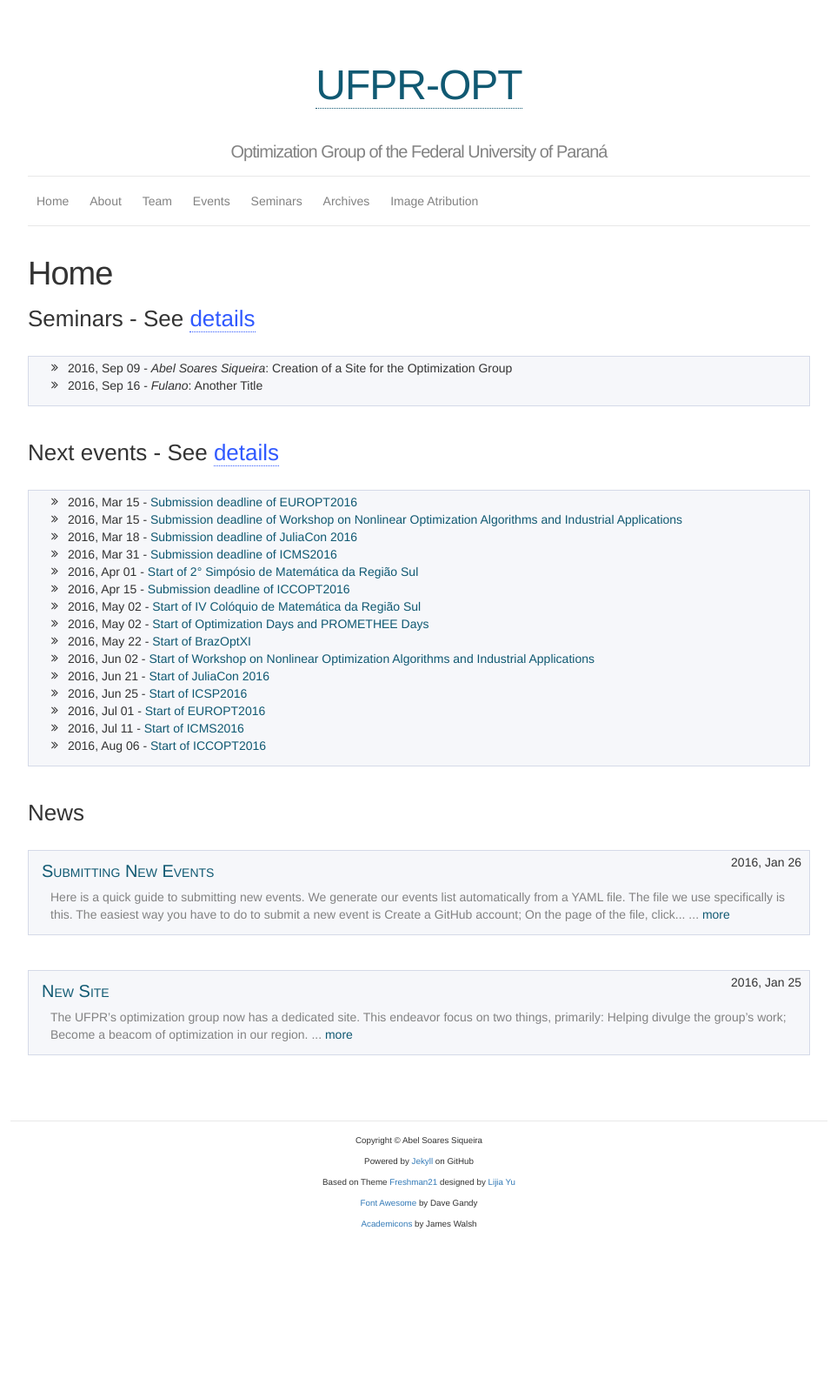
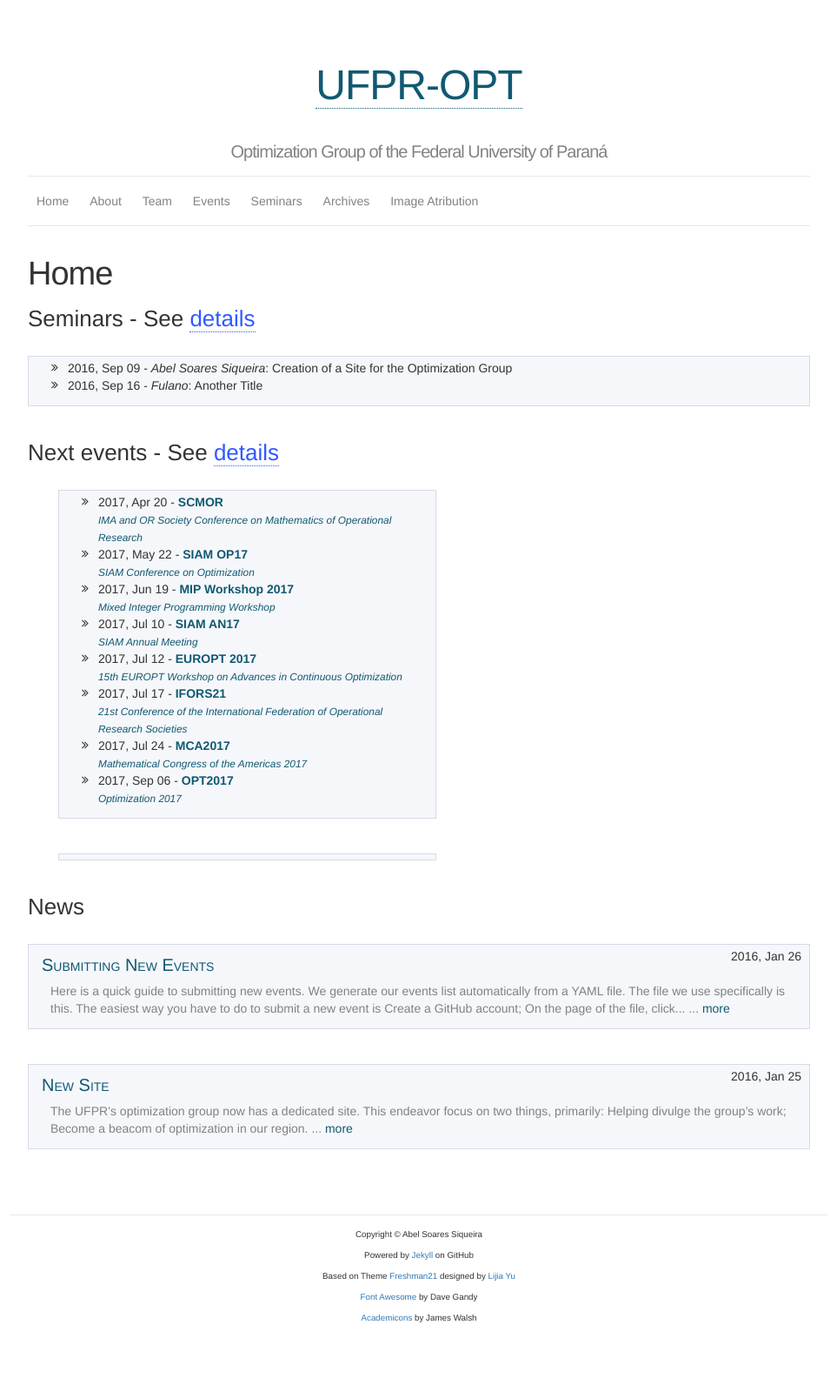
Before and after one commit to ufpr-pde/ufpr-opt.github.io, a Jekyll site: the page built from a_home.md, in a window 1280 px wide. Shown: the whole page at 87% size, without its empty margins (158-1121 px from the left). Built offline with Jekyll 4.4.1, drawn with Linux system fonts in a browser that asks for light colours; some web fonts are replaced; before the commit the page ends 1484 px from its top, so only the background shows below that.

Commit message:
[SQUASH] updates

```diff
--- a/_data/events.yml
+++ b/_data/events.yml
@@ -60,7 +60,8 @@
   dateend: 2017-06-22
   url: "https://sites.google.com/site/mipworkshop2017/home"
 
-- name: IMA and OR Society Conference on Mathematics of Oeprational Research - Innovating mathematics for new industrial challenges
+- name: IMA and OR Society Conference on Mathematics of Operational Research
+  acro: SCMOR
   key: imaor
   venue: Kirmingham, UK
   date: 2017-04-20
@@ -68,6 +69,7 @@
   url: "http://www.ima.org.uk/conferences/conferences_calendar/maths_of_operational_research.html"
 
 - name: Optimization 2017
+  acro: OPT2017
   key: opt2017
   venue: Lisboa, Portugal
   date: 2017-09-06
--- a/a_home.md
+++ b/a_home.md
@@ -19,14 +19,22 @@ permalink: /
 
 ### Next events - See [details](/events)
 
-<div class="card container-fluid">
-  {% assign events = site.data.calendar %}
+<div class="container-fluid">
+<div class="card col-md-6">
+  {% assign events = site.data.events | sort: 'date' %}
   <ul class="fa-ul">
     {% for event in events %}
     <li><i class="fa-li fa fa-angle-double-right"> </i>{{ event.date | date: "%Y, %b %d" }} -
-    <a href="{{ site.baseurl }}/events/#{{ event.key }}"> {{ event.name }} </a> </li>
+    <a href="{{ site.baseurl }}/events/#{{ event.key }}">
+    {% if event.acro %}
+      <strong>{{ event.acro }}</strong>
+    {% endif %}<br>
+    <small> <em> {{ event.name }} </em> </small> </a> </li>
     {% endfor %}
   </ul>
+</div>
+<div class="card col-md-6">
+</div>
 </div>
 
 ### News
```
